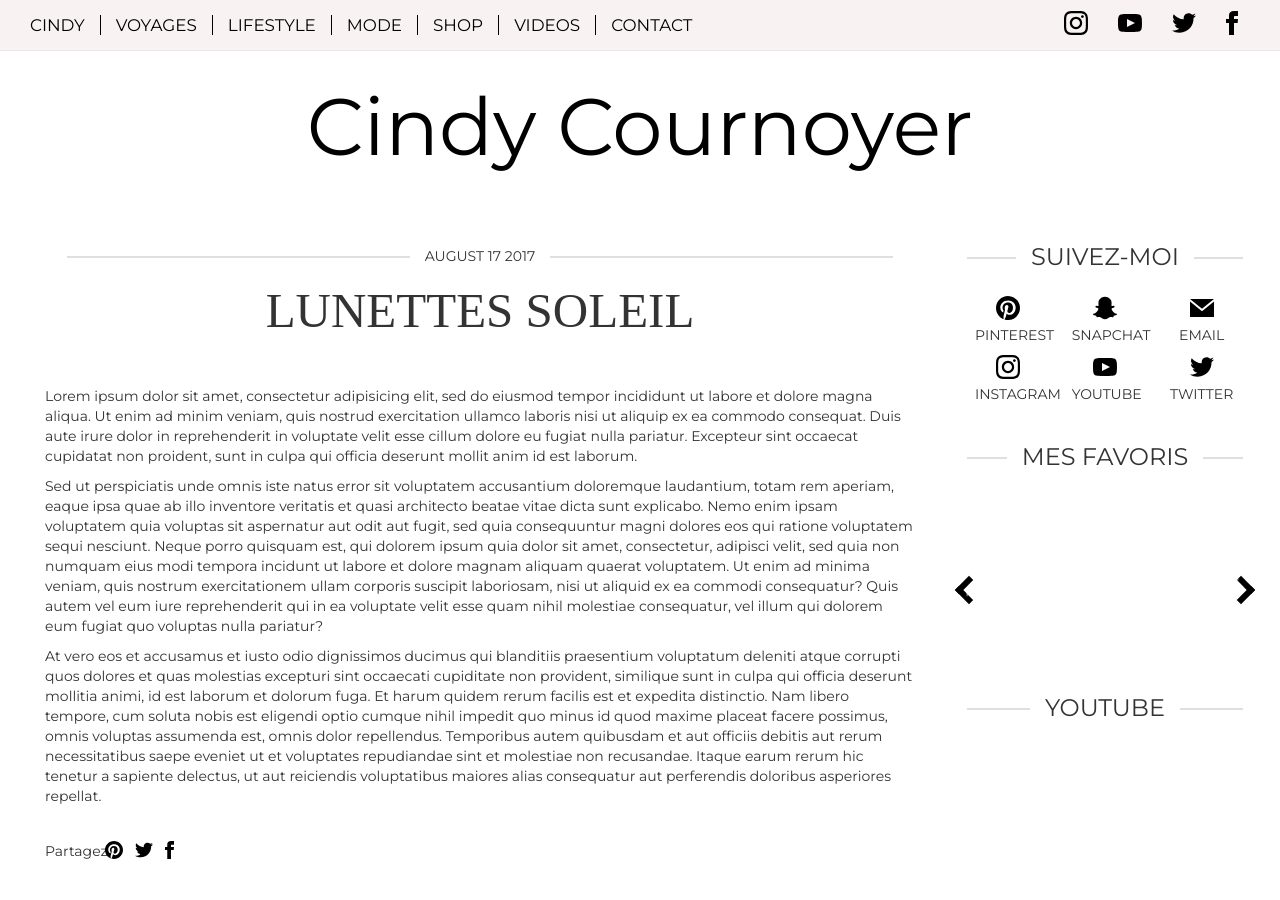
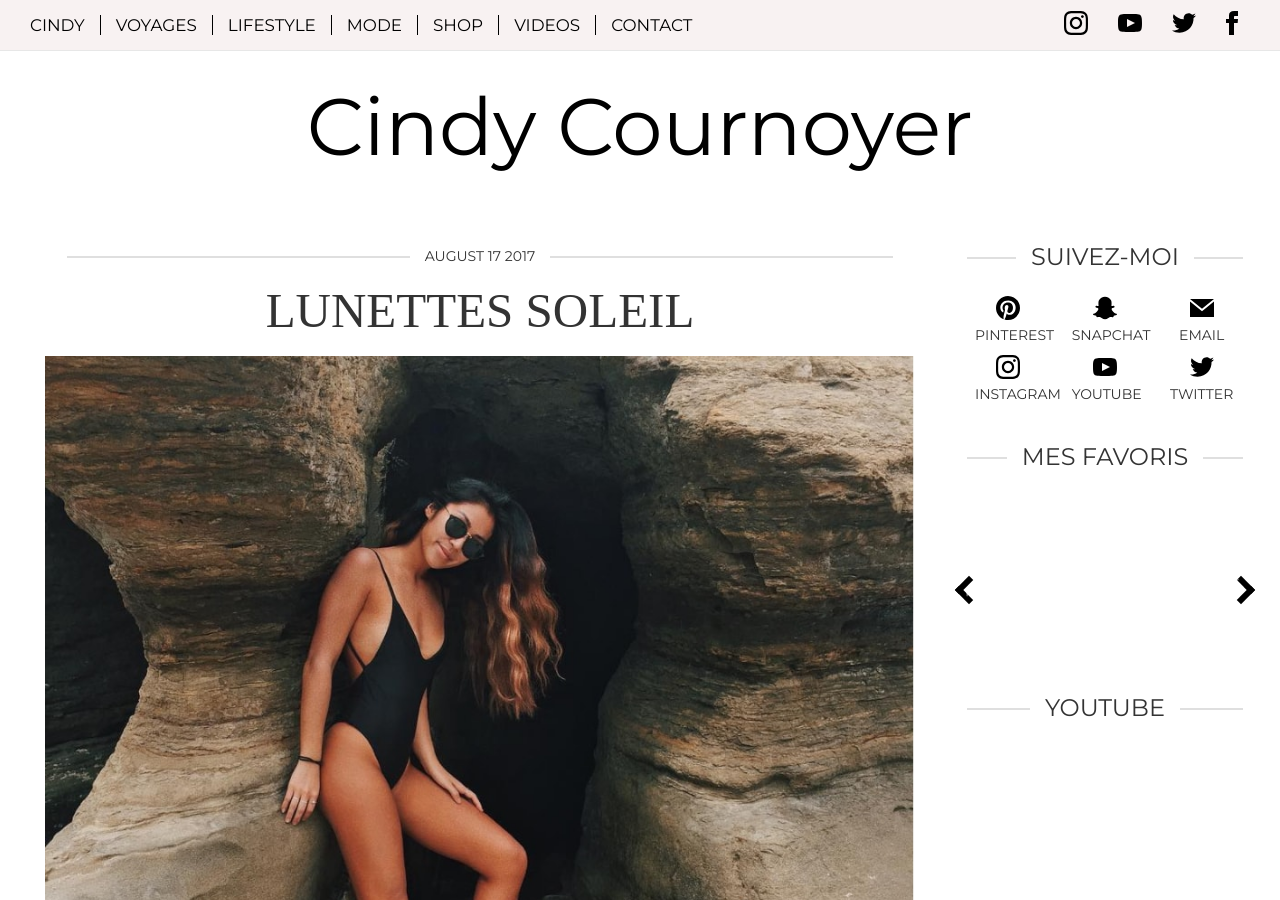
Before and after one commit to lpboucher/cindy-cournoyer, a Jekyll site: the page built from _posts/2017-08-17-lunettes-soleil.md, in a window 1280 px wide and 900 px high. Built offline with Jekyll 4.4.1, drawn with Linux system fonts in a browser that asks for light colours; nearby versions of some CDN libraries; some web fonts are replaced; comment, search, counter and statistics services are not loaded.

Commit message:
Update 2017-08-17-lunettes-soleil.md

```diff
--- a/_posts/2017-08-17-lunettes-soleil.md
+++ b/_posts/2017-08-17-lunettes-soleil.md
@@ -3,7 +3,7 @@ layout: post
 title: Lunettes Soleil
 categories: Mode
 key: 'feature3'
-thumb: 'assets/img/lunettes.jpg'
+thumb: '/assets/img/lunettes.jpg'
 country: ''
 comments: true
 ---
```
